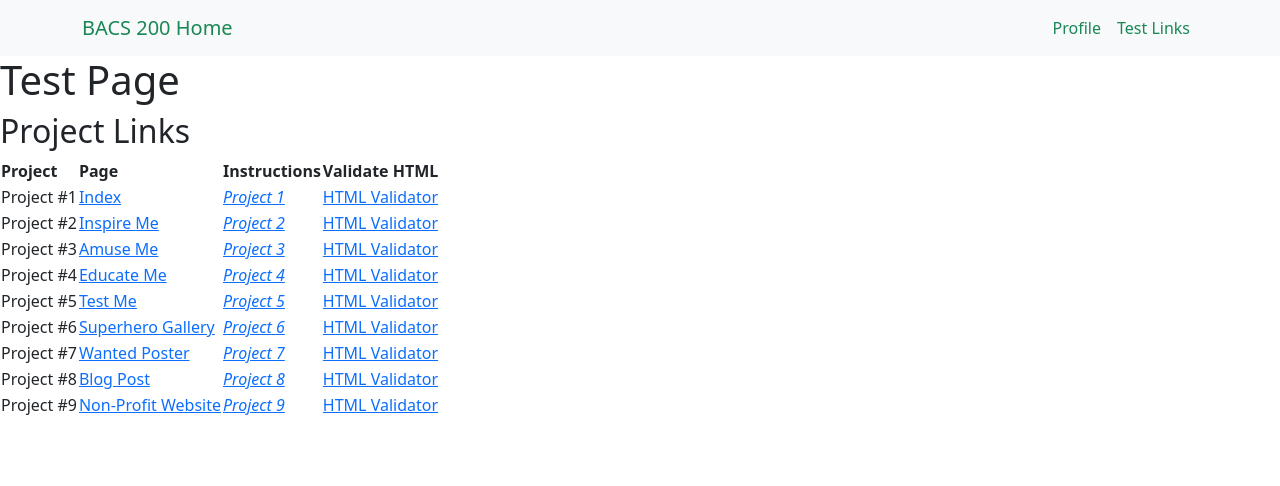
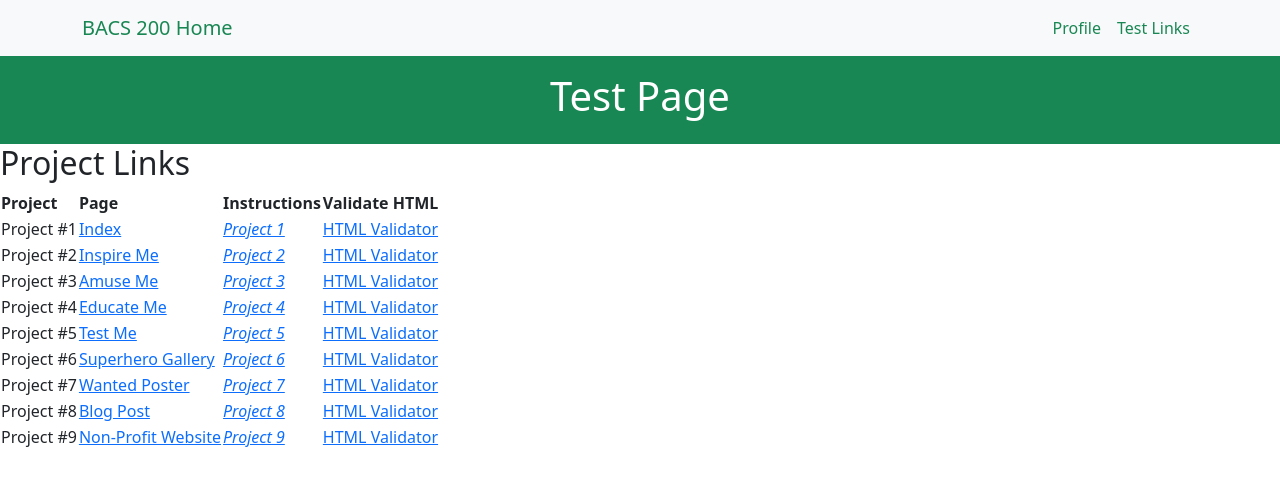
Before and after one commit to kalynneal/kalynneal.github.io, a plain HTML site: page bacs200/test.html in a window 1280 px wide. Drawn offline with nearby package versions, Linux system fonts and the light colour scheme.

Commit message:
add header

```diff
--- a/bacs200/test.html
+++ b/bacs200/test.html
@@ -23,7 +23,11 @@
             </ul>
         </div>
     </nav>
-    <h1>Test Page</h1>
+
+    <div class="container-fluid p-3 bg-success text-white text-center">
+        <h1>Test Page</h1>
+    </div>
+
 
     <h2>Project Links</h2>
 
```
Also changed, not shown: bacs200/blog.html (+1 -0 lines), bacs200/educate.html (+4 -1 lines), bacs200/index.html (+1 -0 lines), bacs200/profile.html (+1 -0 lines), bacs200/superhero.html (+3 -1 lines).
